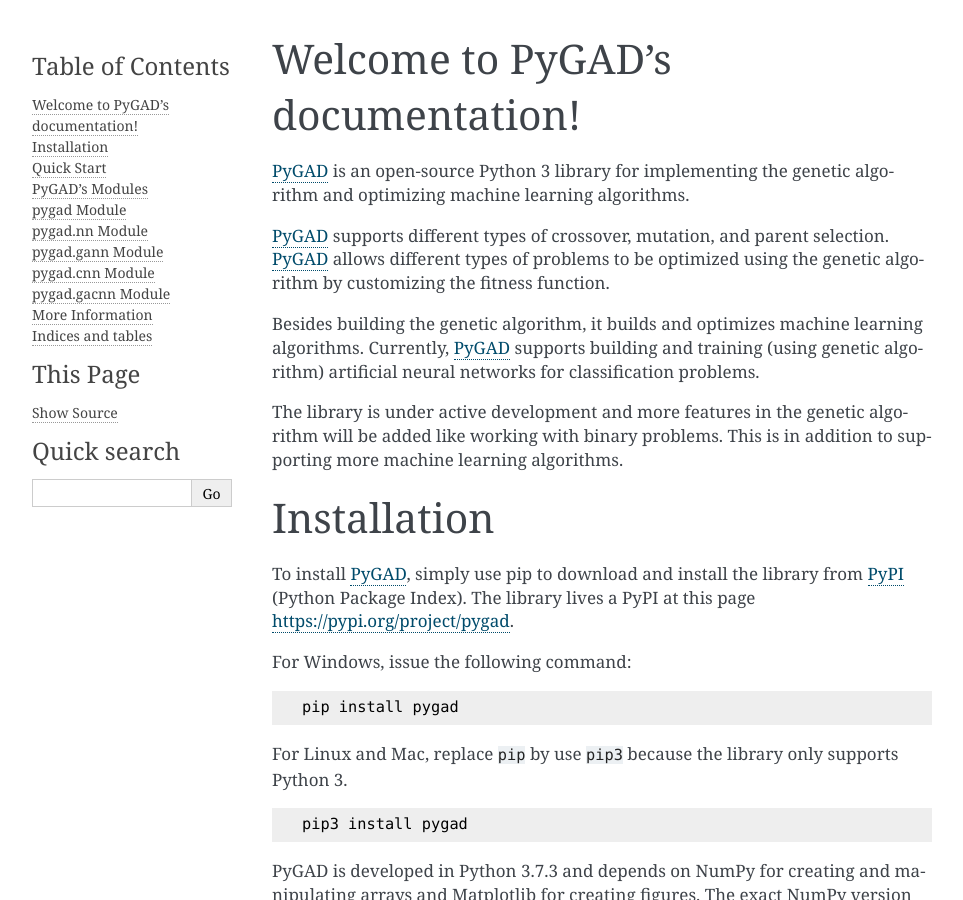
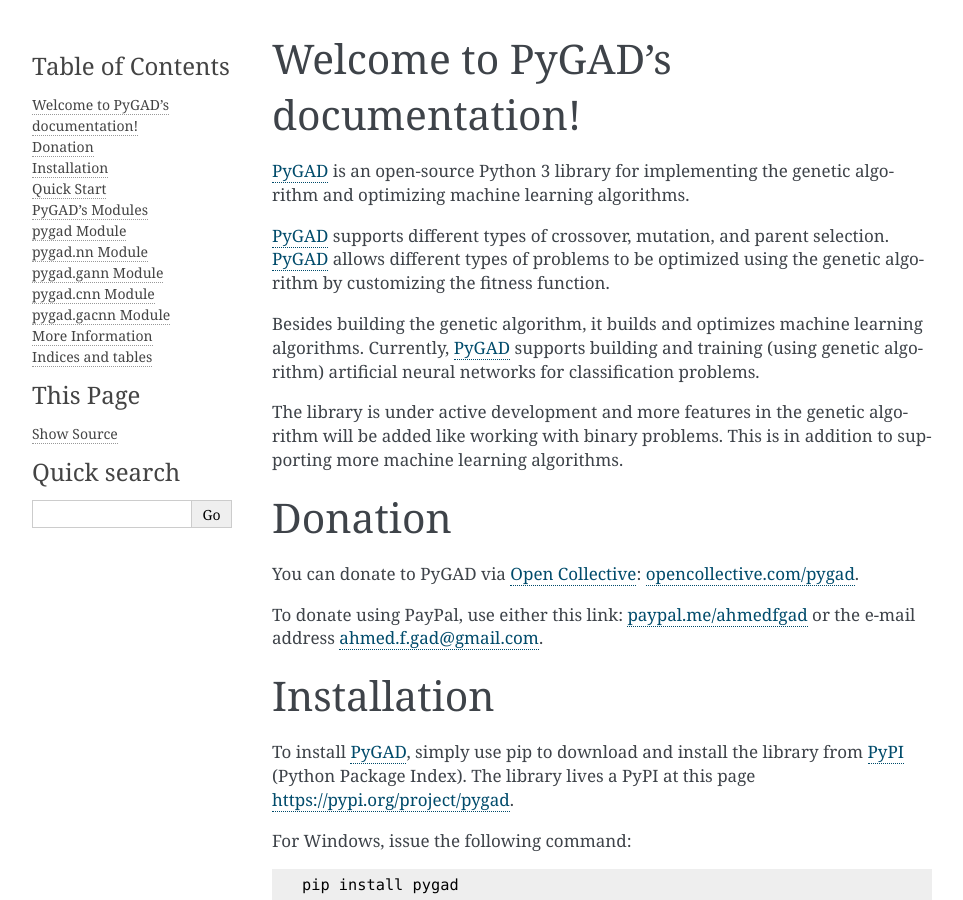
Before and after one commit to ahmedfgad/GeneticAlgorithmPython, a Sphinx documentation site: the page built from docs/source/index.rst, in a window 1280 px wide and 900 px high. Shown: the whole window, without its empty margins (148-1111 px from the left). Built offline with Sphinx 7.4.7, drawn with Linux system fonts in a browser that asks for light colours.

Commit message:
Donation
https://opencollective.com/pygad

PyPal: https://paypal.me/ahmedfgad or ahmed.f.gad@gmail.com

```diff
--- a/docs/source/index.rst
+++ b/docs/source/index.rst
@@ -29,6 +29,19 @@
 The library is under active development and more features in the genetic
 algorithm will be added like working with binary problems. This is in
 addition to supporting more machine learning algorithms.
+
+.. _header-n47:
+
+Donation
+========
+
+You can donate to PyGAD via `Open
+Collective <https://opencollective.com/pygad>`__:
+`opencollective.com/pygad <https://opencollective.com/pygad>`__.
+
+To donate using PayPal, use either this link:
+`paypal.me/ahmedfgad <https://paypal.me/ahmedfgad>`__ or the e-mail
+address ahmed.f.gad@gmail.com.
 
 .. _header-n5:
 
```
